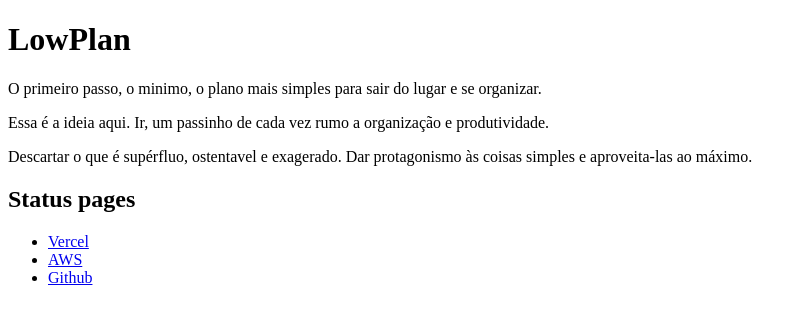
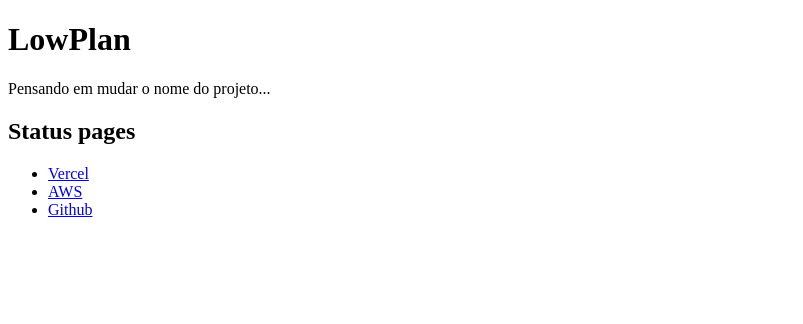
Before and after one commit to IsTorres/studies, a Next.js app: page / in a window 1280 px wide. Shown: the top 324 px of the page, without its empty margins (0-803 px from the left). Built offline with nearby package versions, Linux system fonts and the light colour scheme.

Commit message:
chore: thinking about the project name

```diff
--- a/pages/index.js
+++ b/pages/index.js
@@ -2,7 +2,9 @@
   return (
     <>
       <h1>LowPlan</h1>
-      <p>
+
+      <p>Pensando em mudar o nome do projeto...</p>
+      {/* <p>
         O primeiro passo, o minimo, o plano mais simples para sair do lugar e se
         organizar.
       </p>
@@ -13,7 +15,7 @@
       <p>
         Descartar o que é supérfluo, ostentavel e exagerado. Dar protagonismo às
         coisas simples e aproveita-las ao máximo.
-      </p>
+      </p> */}
 
       <div>
         <h2>Status pages</h2>
```
